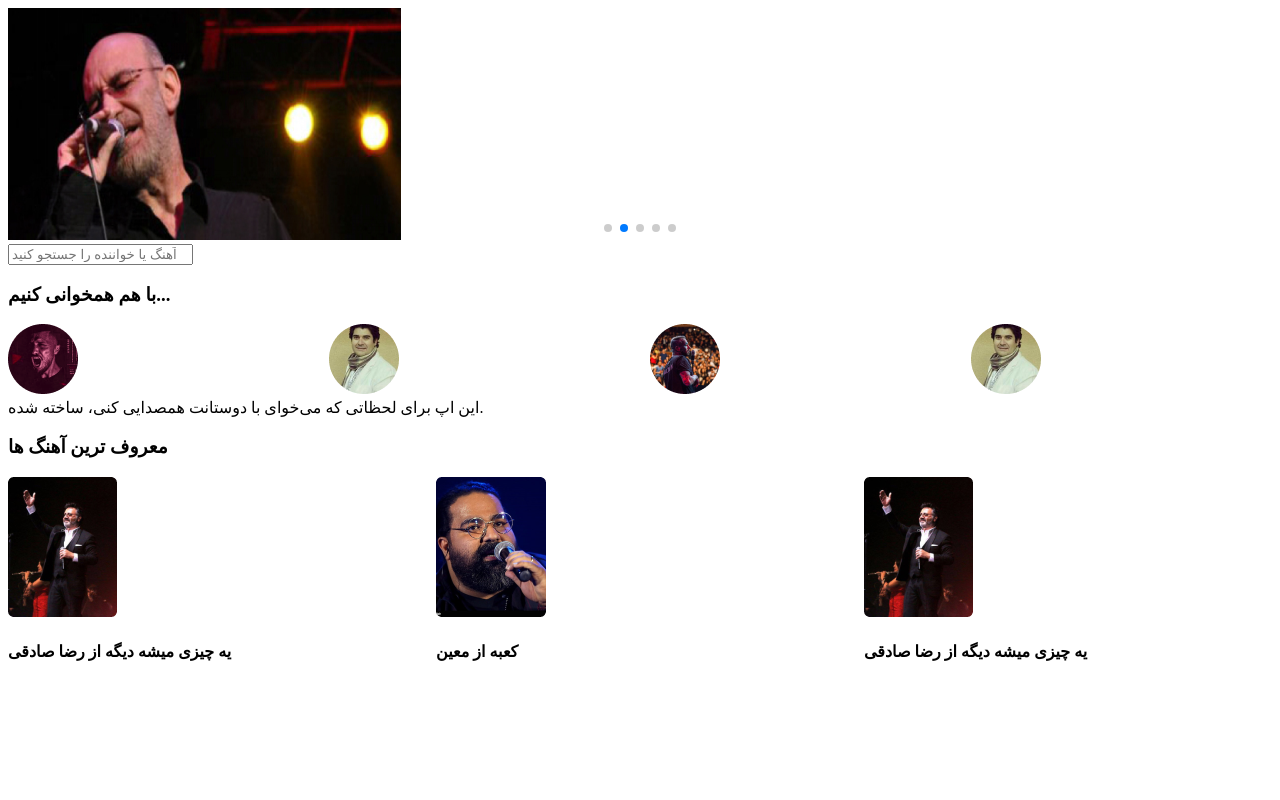
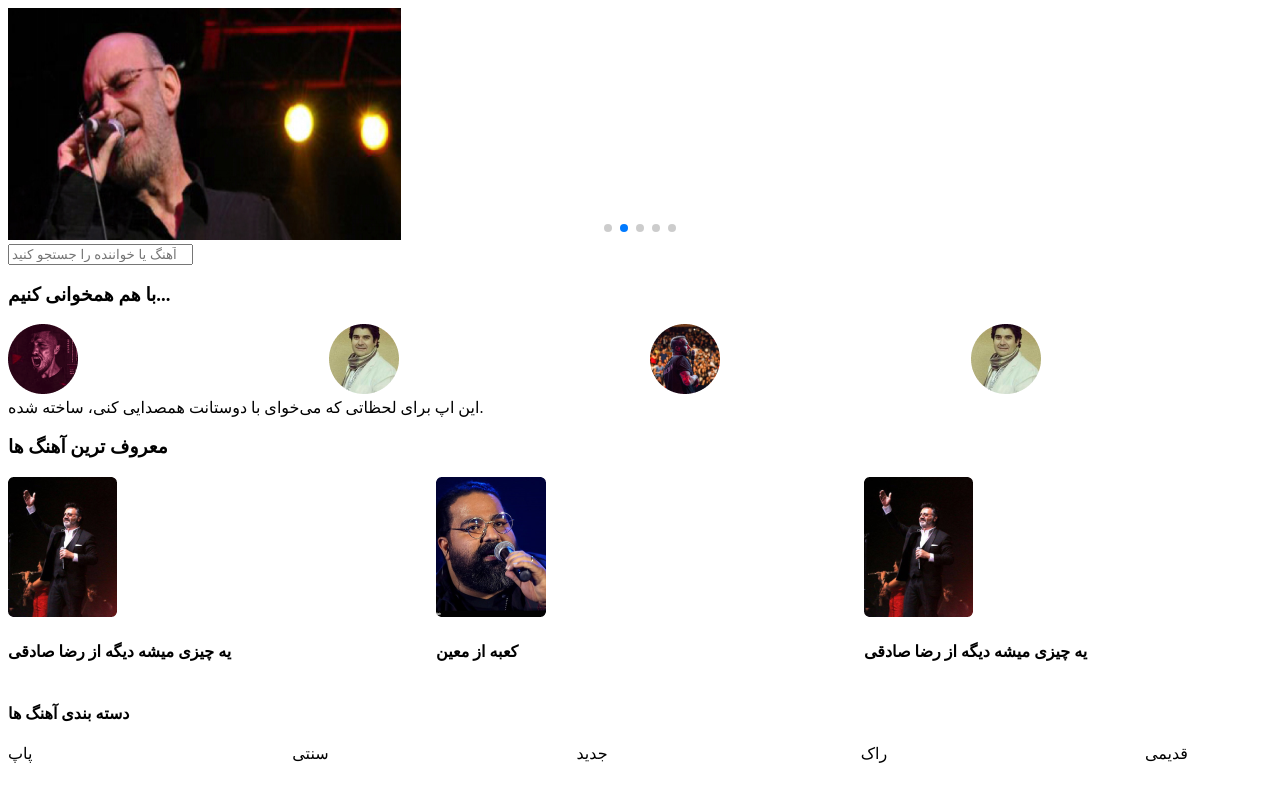
Before and after one commit to zahra-hsb/music, a Next.js app: page / in a window 1280 px wide. Built offline with nearby package versions, Linux system fonts and the light colour scheme.

Commit message:
musics categpry section created

```diff
--- a/src/app/page.js
+++ b/src/app/page.js
@@ -2,6 +2,7 @@ import TextContainer from "@/components/globalComponents/TextContainer";
 import CategoriesSection from "@/components/homeComponents/CategoriesSection";
 import FamousMusicsSection from "@/components/homeComponents/FamousMusicsSection";
 import MainSlider from "@/components/homeComponents/MainSlider";
+import TextCatSection from "@/components/homeComponents/TextCatSection";
 
 export default function Home() {
   return (
@@ -10,6 +11,7 @@ export default function Home() {
       <CategoriesSection />
       <TextContainer text={'این اپ برای لحظاتی که می‌خوای با دوستانت همصدایی کنی، ساخته شده.'} />
       <FamousMusicsSection />
+      <TextCatSection />
     </>
   );
 }
--- /dev/null
+++ b/src/components/homeComponents/TextCatSection/index.jsx
@@ -0,0 +1,45 @@
+'use client'
+import { Swiper, SwiperSlide } from "swiper/react"
+import React, { createContext } from 'react';
+// Import Swiper styles
+import 'swiper/css';
+
+const catsArray = [
+    {id: 1, title: 'پاپ'},
+    {id: 2, title: 'سنتی'},
+    {id: 3, title: 'جدید'},
+    {id: 4, title: 'راک'},
+    {id: 5, title: 'قدیمی'},
+]
+
+const TextCatSection = () => {
+    return (
+        <>
+            <section className="p-5">
+                <h4>دسته بندی آهنگ ها</h4>
+                <Swiper
+                    slidesPerView={4.5}
+                    spaceBetween={15}
+                    centeredSlides={false}
+                    pagination={{
+                        clickable: true,
+                    }}
+                    loop={true}
+                    className="mySwiper"
+                >
+                    {catsArray?.map(item => (
+                        <>
+                            <SwiperSlide>
+                                <div className="text-center px-3 py-2 bg-gray-300 w-full rounded-2xl">
+                                    {item.title}
+                                </div>
+                            </SwiperSlide>
+                        </>
+                    ))}
+                </Swiper>
+            </section>
+        </>
+    )
+}
+
+export default TextCatSection
```
